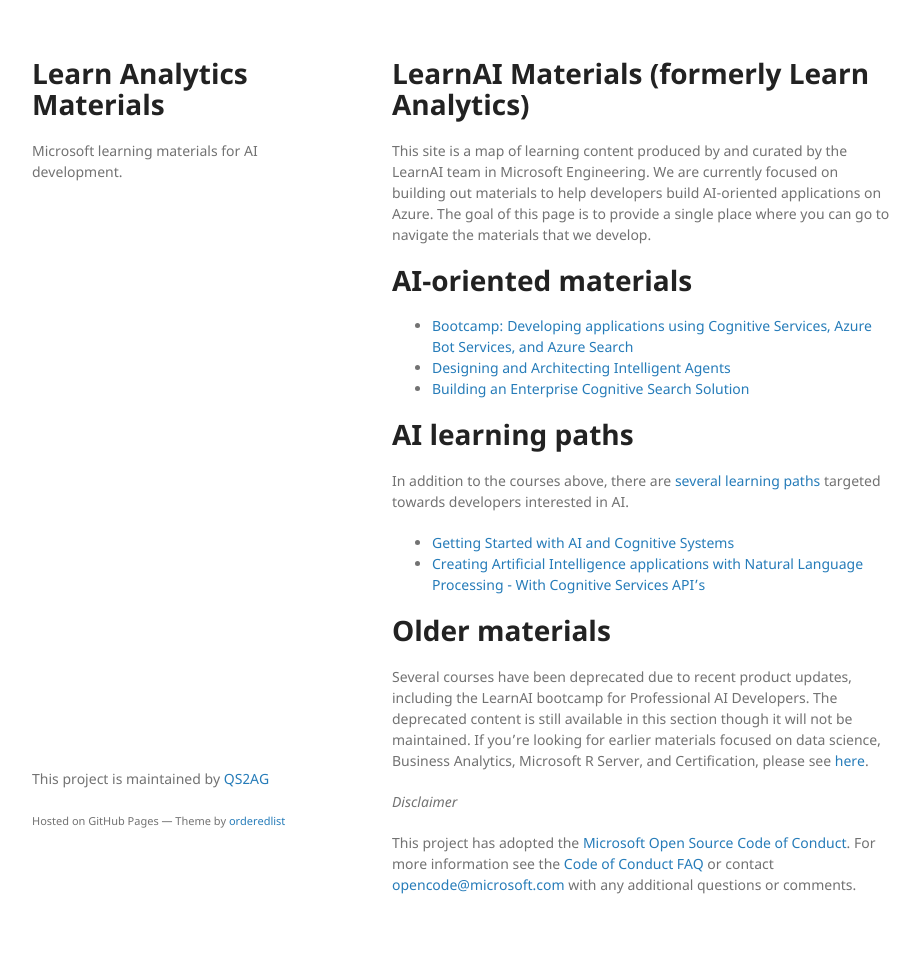
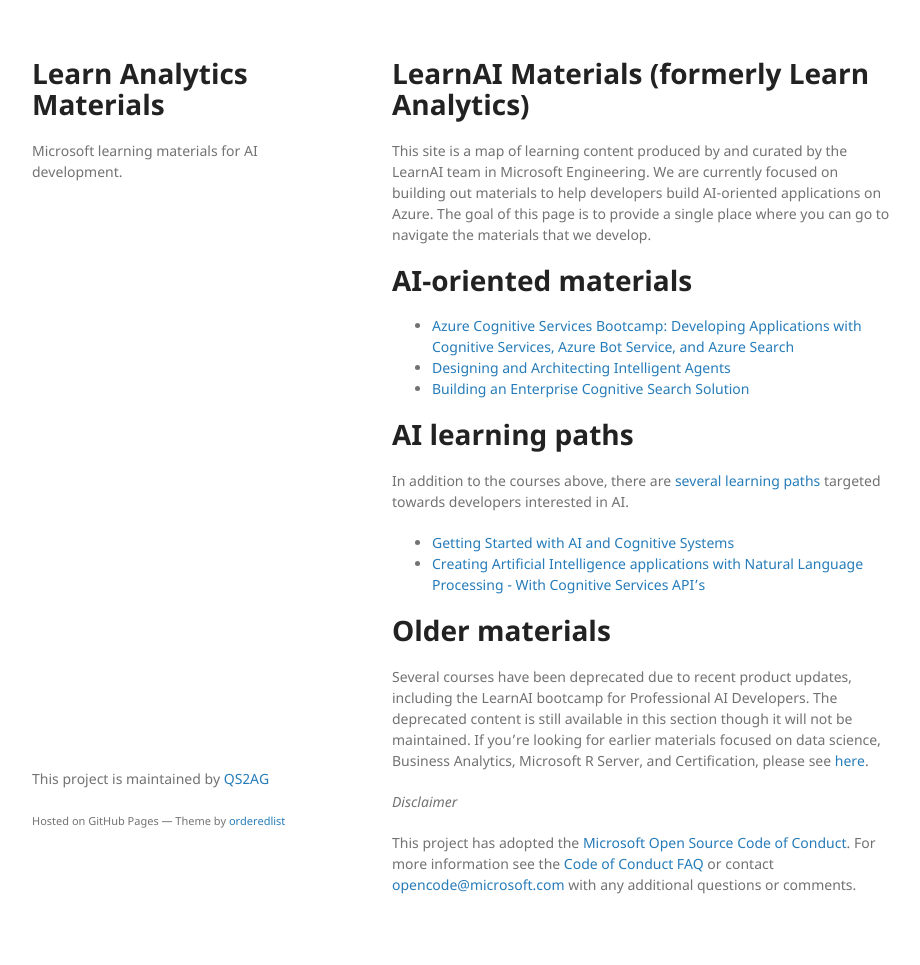
Before and after one commit to QS2AG/learnAnalytics-public, a Jekyll site: the page built from index.md, in a window 1280 px wide. Shown: the whole page, without its empty margins (178-1098 px from the left). Built offline with Jekyll 4.4.1, drawn with Linux system fonts in a browser that asks for light colours; our own code applies the rules of GitHub Pages for plain Markdown files.

Commit message:
Update index.md

```diff
--- a/index.md
+++ b/index.md
@@ -9,7 +9,7 @@
 
 # AI-oriented materials
 
-- [Bootcamp: Developing applications using Cognitive Services, Azure Bot Services, and Azure Search][emergingbootcamp]
+- [Azure Cognitive Services Bootcamp: Developing Applications with Cognitive Services, Azure Bot Service, and Azure Search][emergingbootcamp]
 - [Designing and Architecting Intelligent Agents][designingandarchitectingintelligentagents]
 - [Building an Enterprise Cognitive Search Solution][buildinganenterprisecognitivesearchsolution]
 
```
